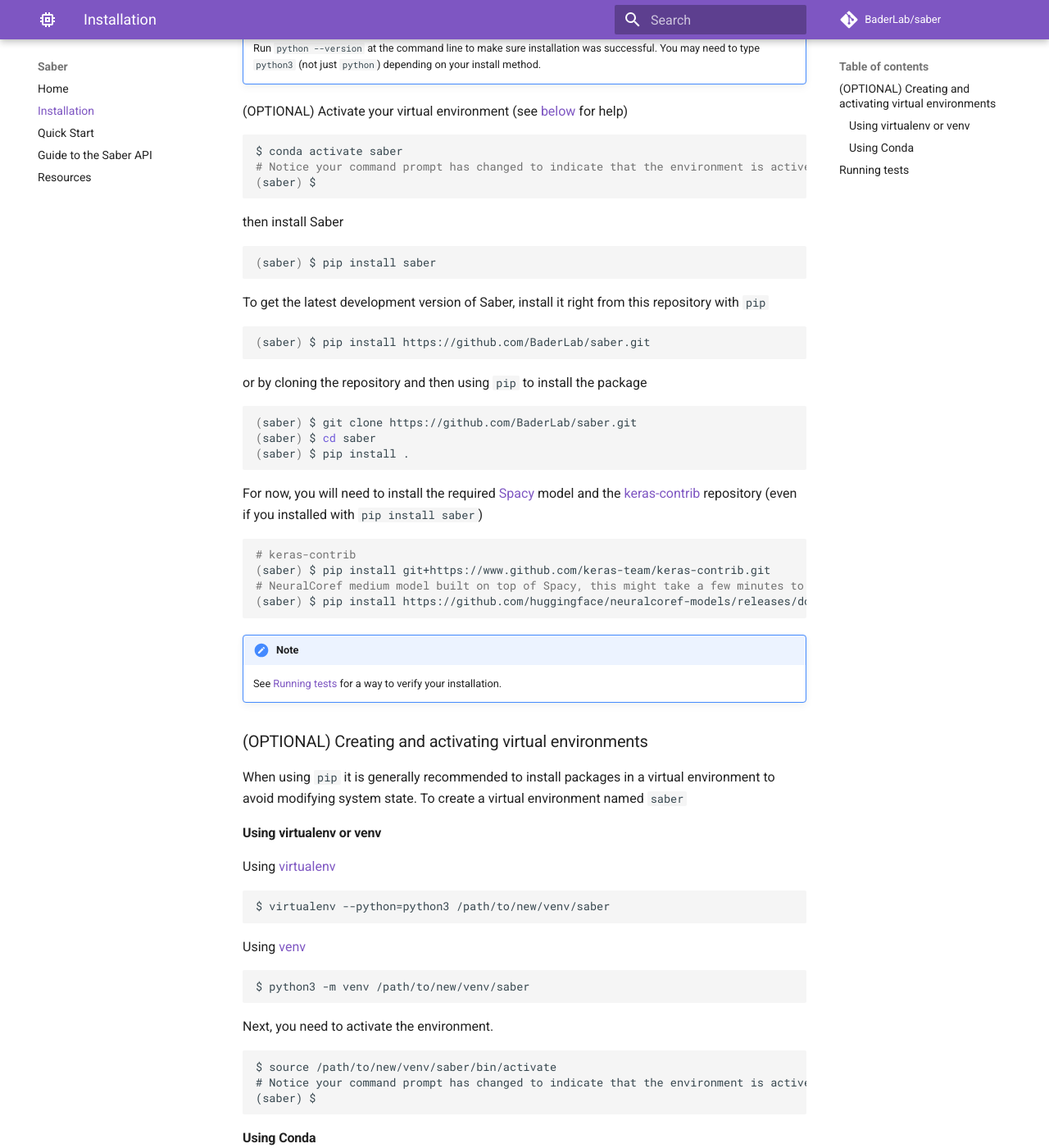
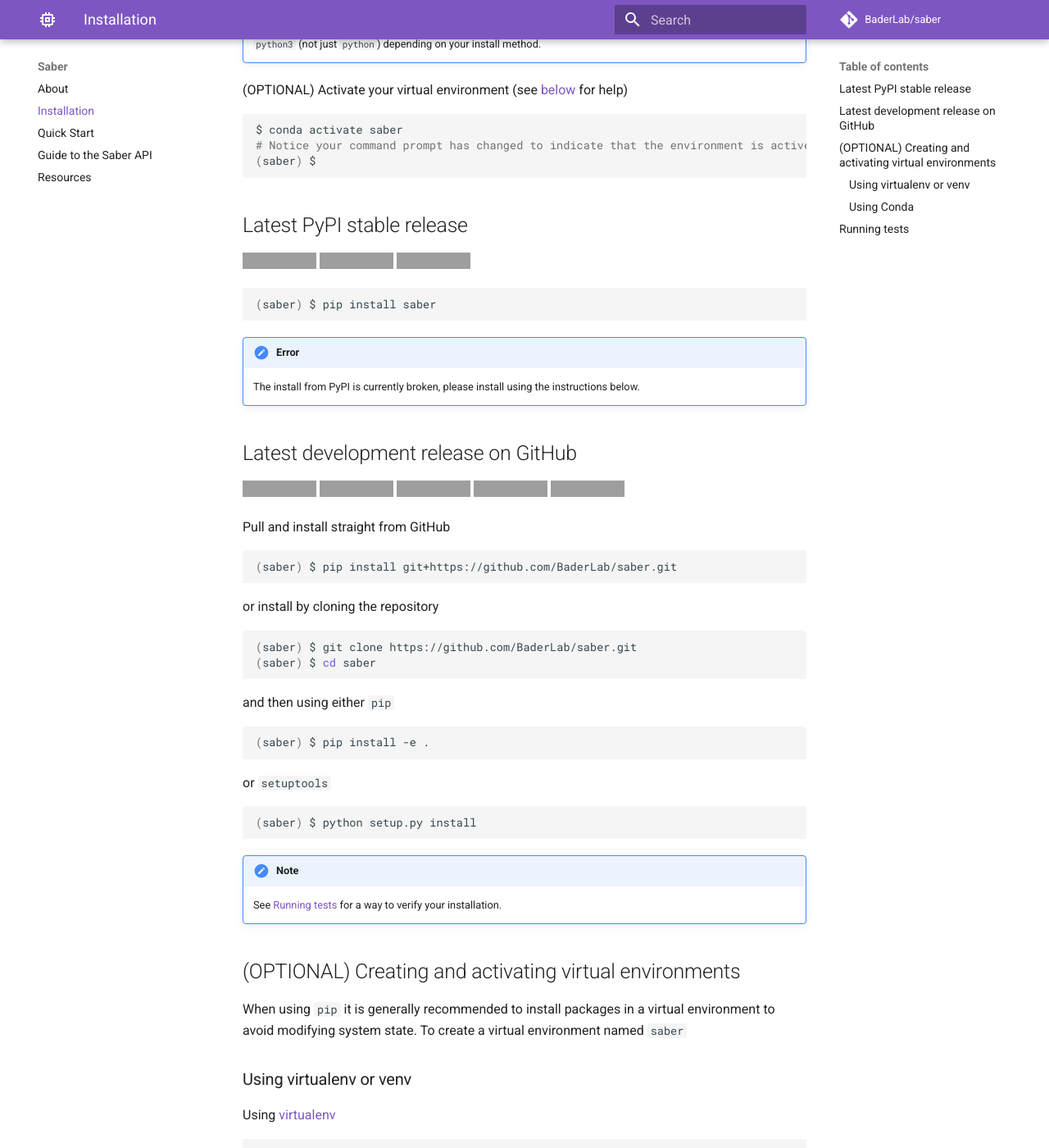
Before and after one commit to BaderLab/saber, an MkDocs documentation site: the page built from docs/installation.md, in a window 1280 px wide and 1400 px high, scrolled down 361 px. Shown: the whole window at 82% size. Built offline with MkDocs 1.6.1 and Material for MkDocs 9.7.7, drawn with Linux system fonts in a browser that asks for light colours; comment, search, counter and statistics services are not loaded; some of the changed text lies outside the part shown; grey boxes are pictures that could not be loaded.

Commit message:
:books: Update docs & readme to reflect new pre-trained model loading

````diff
--- a/docs/installation.md
+++ b/docs/installation.md
@@ -1,6 +1,6 @@
 # Installation
 
-To install Saber, you will need `python>=3.5`. If not already installed, `python>=3.5` can be installed via
+To install Saber, you will need `python3.6`. If not already installed, `python3` can be installed via
 
 - The [official installer](https://www.python.org/downloads/)
 - [Homebrew](https://brew.sh), on MacOS (`brew install python3`)
@@ -17,43 +17,59 @@
 (saber) $
 ```
 
-then install Saber
+## Latest PyPI stable release
+
+[![PyPI-Status](https://img.shields.io/pypi/v/saber.svg?colorB=blue&style=flat-square)](https://pypi.org/project/saber/)
+[![PyPI-Downloads](https://img.shields.io/pypi/dm/saber.svg?colorB=blue&style=flat-square&logo=python&logoColor=white)](https://pypi.org/project/saber)
+[![Libraries-Dependents](https://img.shields.io/librariesio/dependent-repos/pypi/saber.svg?colorB=blue&style=flat-square&logo=koding&logoColor=white)](https://github.com/baderlab/saber/network/dependents)
 
 ```sh
 (saber) $ pip install saber
 ```
 
-To get the latest development version of Saber, install it right from this repository with `pip`
+!!! error
+    The install from PyPI is currently broken, please install using the instructions below.
+
+## Latest development release on GitHub
+
+[![GitHub-Status](https://img.shields.io/github/tag-date/baderlab/saber.svg?logo=github&style=flat-square)](https://github.com/baderlab/saber/releases)
+[![GitHub-Stars](https://img.shields.io/github/stars/baderlab/saber.svg?logo=github&label=stars&style=flat-square)](https://github.com/baderlab/saber/stargazers)
+[![GitHub-Forks](https://img.shields.io/github/forks/baderlab/saber.svg?colorB=blue&logo=github&logoColor=white&style=flat-square)](https://github.com/BaderLab/saber/network/members)
+[![GitHub-Commits](https://img.shields.io/github/commit-activity/y/baderlab/saber.svg?logo=git&logoColor=white&style=flat-square)](https://github.com/baderlab/saber/graphs/commit-activity)
+[![GitHub-Updated](https://img.shields.io/github/last-commit/baderlab/saber.svg?colorB=blue&logo=github&style=flat-square)](https://github.com/baderlab/saber/pulse)
+
+Pull and install straight from GitHub
 
 ```sh
-(saber) $ pip install https://github.com/BaderLab/saber.git
+(saber) $ pip install git+https://github.com/BaderLab/saber.git
 ```
 
-or by cloning the repository and then using `pip` to install the package
+or install by cloning the repository
 
 ```sh
 (saber) $ git clone https://github.com/BaderLab/saber.git
 (saber) $ cd saber
-(saber) $ pip install .
 ```
 
-For now, you will need to install the required [Spacy](https://spacy.io) model and the [keras-contrib](https://github.com/keras-team/keras-contrib) repository (even if you installed with `pip install saber`)
+and then using either `pip`
 
 ```sh
-# keras-contrib
-(saber) $ pip install git+https://www.github.com/keras-team/keras-contrib.git
-# NeuralCoref medium model built on top of Spacy, this might take a few minutes to download!
-(saber) $ pip install https://github.com/huggingface/neuralcoref-models/releases/download/en_coref_md-3.0.0/en_coref_md-3.0.0.tar.gz
+(saber) $ pip install -e .
+```
+or `setuptools`
+
+```sh
+(saber) $ python setup.py install
 ```
 
 !!! note
     See [Running tests](#running-tests) for a way to verify your installation.
 
-### (OPTIONAL) Creating and activating virtual environments
+## (OPTIONAL) Creating and activating virtual environments
 
 When using `pip` it is generally recommended to install packages in a virtual environment to avoid modifying system state. To create a virtual environment named `saber`
 
-#### Using virtualenv or venv
+### Using virtualenv or venv
 
 Using [virtualenv](https://virtualenv.pypa.io/en/stable/)
 
@@ -75,7 +91,7 @@
 (saber) $
 ```
 
-#### Using Conda
+### Using Conda
 
 If you use [Conda](https://conda.io/docs/) / [Miniconda](https://repo.continuum.io/miniconda/Miniconda3-latest-Linux-x86_64.sh), you can create an environment named `saber` by running
 
--- a/mkdocs.yml
+++ b/mkdocs.yml
@@ -10,7 +10,7 @@
 
 # Site map
 nav:
-    - Home: index.md
+    - About: index.md
     - Installation: installation.md
     - Quick Start: quick_start.md
     - Guide to the Saber API: guide_to_saber_api.md
````
Also changed, not shown: README.md (+30 -73 lines), docs/guide_to_saber_api.md (+10 -27 lines), docs/index.md (+1 -3 lines), docs/quick_start.md (+16 -15 lines), docs/resources.md (+11 -0 lines).
